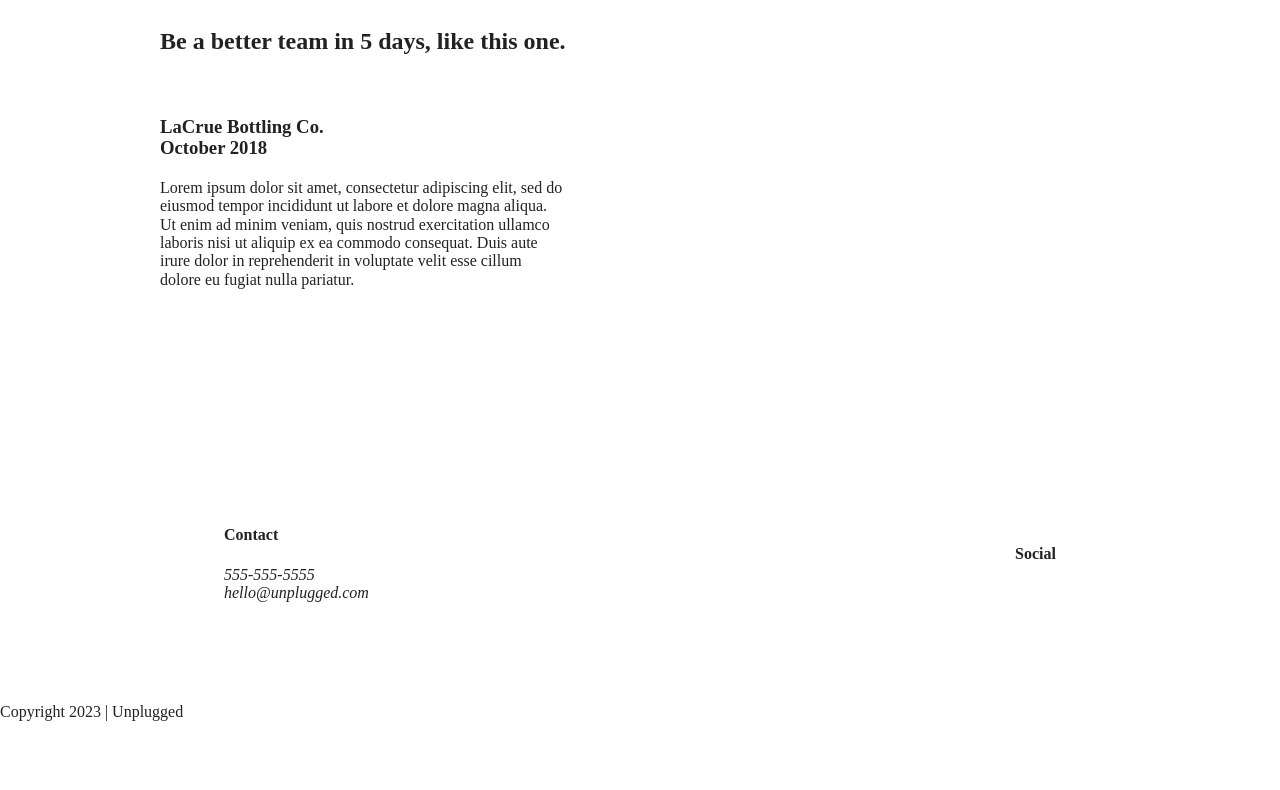
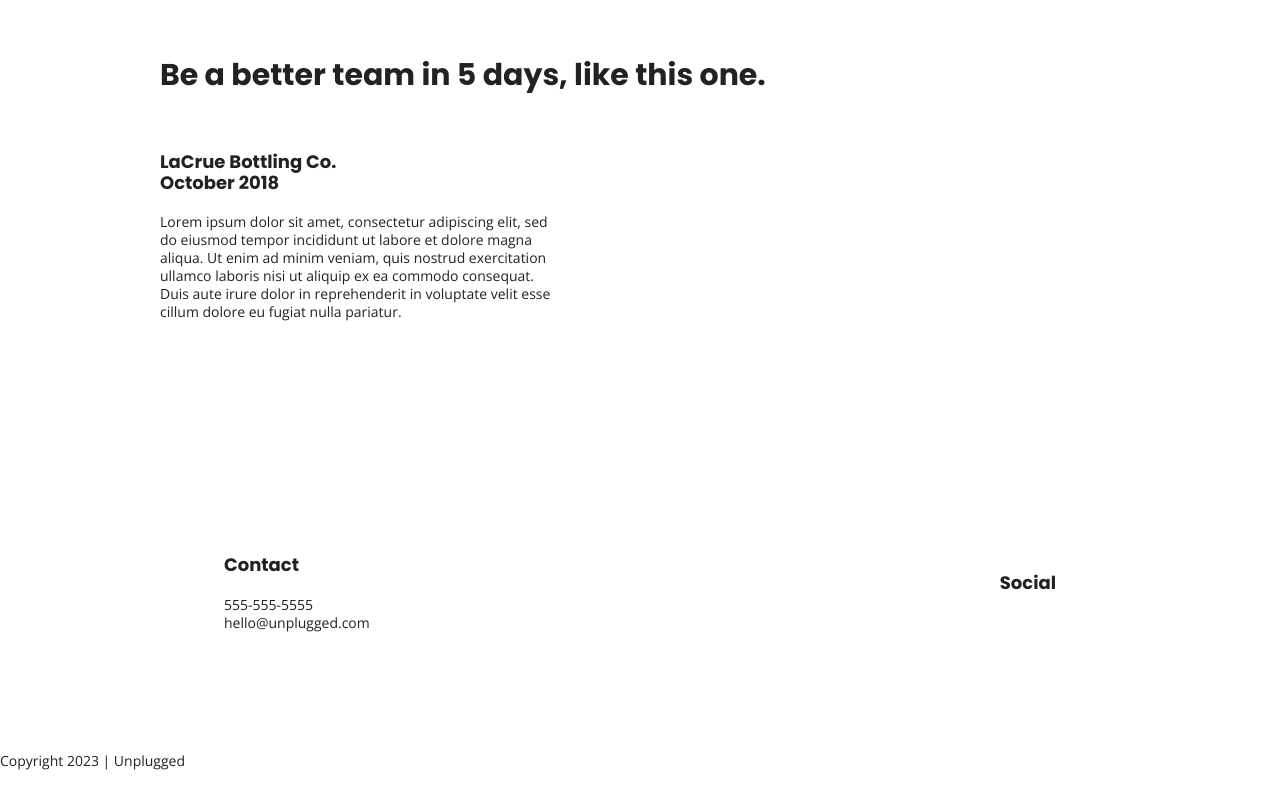
Before and after one commit to thad-rankin/unplugged, a website built with Parcel: page index.html in a window 1280 px wide. Shown: the part 1317-2107 px from the top of the page. Before the commit the page ends 2038 px from the top, so only its background shows below. Built offline with nearby package versions, Linux system fonts and the light colour scheme.

Commit message:
Added in text styling

```diff
--- a/about/index.html
+++ b/about/index.html
@@ -18,6 +18,9 @@
 
   <link rel="stylesheet" href="../css/normalize.css">
   <link rel="stylesheet" href="../css/main.css">
+
+  <!-- Google Fonts -->
+  <link href="https://fonts.googleapis.com/css?family=Open+Sans:400,700|Poppins:500,700" rel="stylesheet">
 
   <meta name="theme-color" content="#fafafa">
 </head>
--- a/css/main.css
+++ b/css/main.css
@@ -87,6 +87,49 @@ textarea {
    Author's custom styles
    ========================================================================== */
 
+ /** GENERAL STYLES **/
+
+html {
+	font-size: 16px;
+}
+
+body {
+  font-size: 1em;
+  font-family: 'Open Sans', sans-serif;
+  text-align: left;
+}
+
+ul,
+ol {
+  list-style-type: none;
+}
+
+a {
+  color: #e2e3ed;
+  text-decoration: none;
+}
+
+h2 {
+  font-family: 'Poppins', sans-serif;
+  font-size: 1.875em;
+}
+
+h3,
+h4 {
+  font-family: 'Poppins', sans-serif;
+  margin: 20px 0;
+  font-size: 1.125em;
+}
+
+p {
+  font-size: .875em;
+  line-height: 1.285;
+}
+
+address {
+ font-style: normal;
+}
+
 .content-wrapper {
   width: 90%;
   margin: 50px 0;
@@ -164,6 +207,9 @@ footer .social-icons p {
   align-items: center;
 }
 
+footer .copyright {
+  margin: 20px 0;
+}
 
 
 /* ------- MOBILE STYLES - HOMEPAGE ------- */
@@ -430,7 +476,7 @@ aside {
   }
 
   .features .features-item-description {
-    width: 50%;
+    width: 62%;
   }
 
   /** REVIEWS **/
@@ -509,6 +555,10 @@ aside {
 @media only screen and (min-width:1200px) {
 /******* DESKTOP STYLES HERE *******/
 
+header {
+  padding: 15px 0;
+}
+
 .content-wrapper {
   max-width: 960px;
 }
@@ -529,6 +579,7 @@ aside .content-wrapper .form {
 }
 
 /** FEATURES **/
+
 .features h2 {
   width: 90%;
 }
--- a/index.html
+++ b/index.html
@@ -18,6 +18,9 @@
 
   <link rel="stylesheet" href="css/normalize.css">
   <link rel="stylesheet" href="css/main.css">
+
+  <!-- Google Fonts -->
+  <link href="https://fonts.googleapis.com/css?family=Open+Sans:400,700|Poppins:500,700" rel="stylesheet">
 
   <meta name="theme-color" content="#fafafa">
 </head>
```
Also changed, not shown: faq/index.html (+3 -0 lines).
